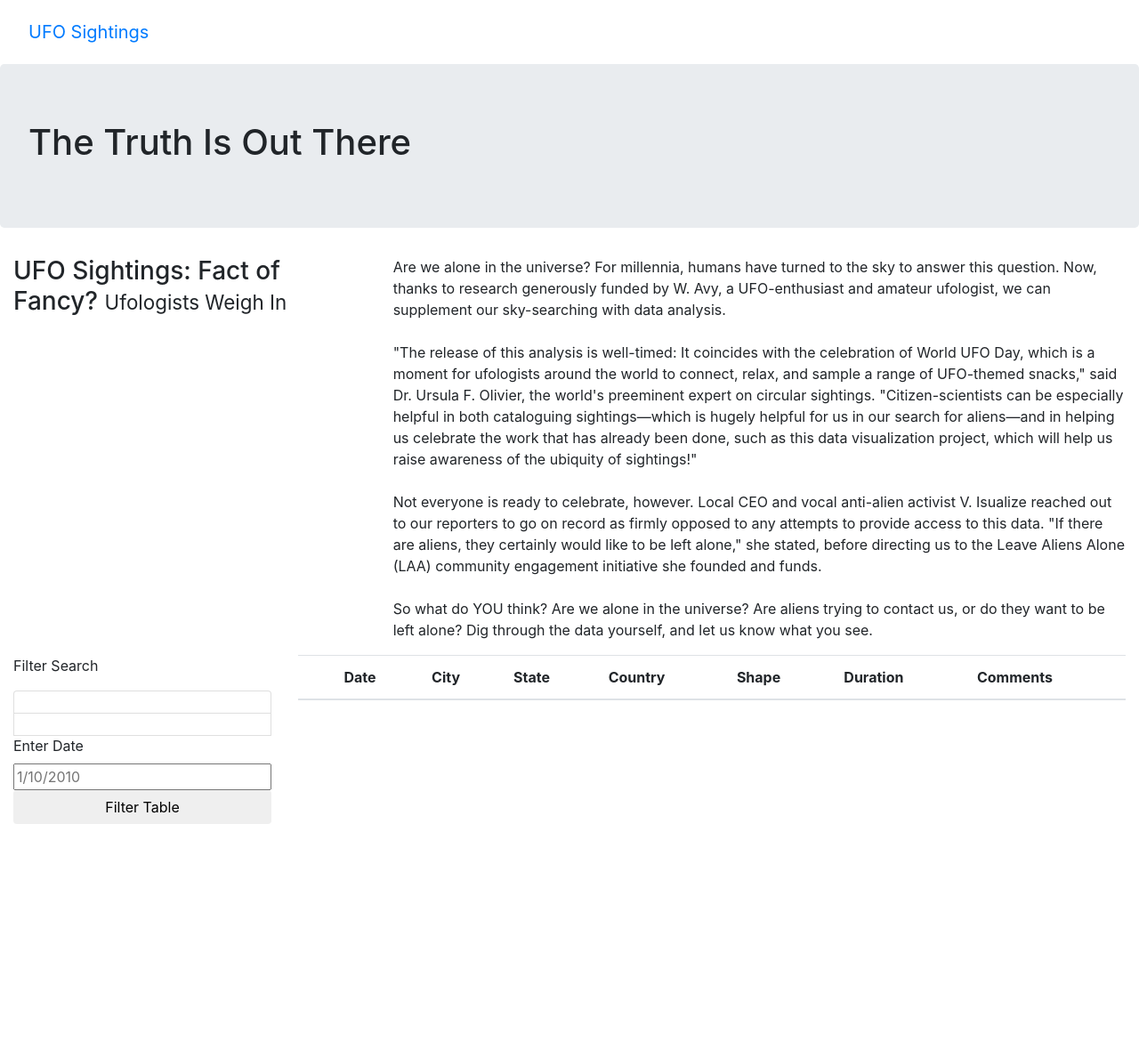
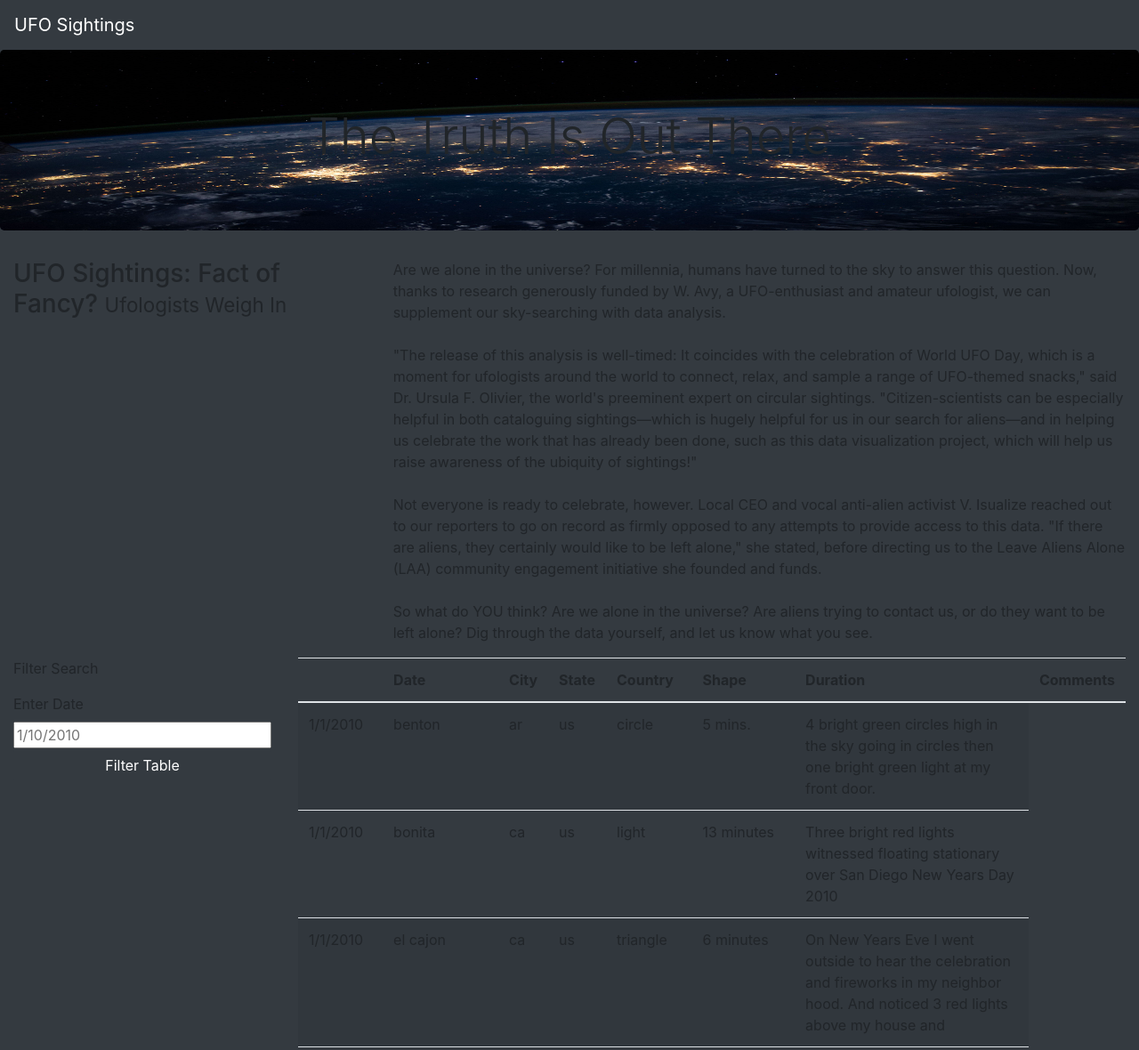
Before and after one commit to Kmhaas/Butler-Bootcamp-Challenge11-UFO, a plain HTML site: page UFO/js/index.html in a window 1280 px wide. Shown: the top 1180 px of the page at 89% size. Before the commit the page ends 926 px from the top, so only its background shows below. Drawn offline with nearby package versions, Linux system fonts and the light colour scheme.

Commit message:
Add files via upload

```diff
--- a/UFO/js/app.js
+++ b/UFO/js/app.js
@@ -3,25 +3,6 @@ const tableData = data;
 // Reference the HTML table using d3
 var tbody = d3.select("tbody");
 
-function buildTable(data) {
-    // First, clear out any existing data
-    tbody.html("");
-
-    // Next, loop through each object in the data
-    // and append a row and cells for each value in the row
-    data.forEach((dataRow) => {
-      // Append a row to the table body
-      let row = tbody.append("tr");
-
-      // Loop through each field in the dataRow and add
-      // each value as a table cell (td)
-      Object.values(dataRow).forEach((val) => {
-        let cell = row.append("td");
-        cell.text(val);
-        }
-      );
-    });
-}
 function buildTable(data) {
   // First, clear out any existing data
   tbody.html("");
--- a/UFO/js/index.html
+++ b/UFO/js/index.html
@@ -5,23 +5,22 @@
     <meta http-equiv="X-UA-Compatible" content="IE=edge">
     <meta name="viewport" content="width=device-width, initial-scale=1.0">
     <title>UFO Finder</title>
+    <link rel="stylesheet" href="style.css"type="text/css">
     <link
       rel="stylesheet"
       href="https://maxcdn.bootstrapcdn.com/bootstrap/4.0.0/css/bootstrap.min.css"
       integrity="sha384-Gn5384xqQ1aoWXA+058RXPxPg6fy4IWvTNh0E263XmFcJlSAwiGgFAW/dAiS6JXm"
       crossorigin="anonymous"
     />
-    <link rel="stylesheet" href="static/css/style.css">
 </head>
-<body>
-  <nav class="navbar navbar-expand-lg">
-    <nav class="navbar navbar-expand-lg">
+<body class="bg-dark">
+  <div class="wrapper">
+    <nav class="navbar navbar-dark bg-dark navbar-expand-lg">
         <a class="navbar-brand" href="index.html">UFO Sightings</a>
     </nav>
-</nav>
-    <div class="wrapper">
+  </div>
   <div class="jumbotron">
-            <h1>The Truth Is Out There</h1>
+    <h1 class= "display-4">The Truth Is Out There</h1>
   </div>
   <div class="container-fluid">
     <div class="row">
@@ -36,24 +35,22 @@
             </p>
         </div>
       </div>
-          </div>
-       <div class="container-fluid">
           <div class="row">
             <div class="col-md-3">
-              <form>
+              <form >
                 <p>Filter Search</p>
-              </form>
                 <ul class="list-group">
-                  <li class="list-group-item">
-
-                  </li>
-                  <li class="list-group-item">
-
-                  </li>
+                  <li class="list-group">
                     <label for="date">Enter Date</label>
                     <input type="text" placeholder="1/10/2010" id="datetime" />
-                  <button id="filter-btn" type="button" class="btn btn-default">Filter Table</button>
+                  </li>
+                  <li class ="list-group">
+                     <button id="filter-btn" type="button" class="btn btn-dark">
+                       Filter Table
+                     </button>
+                  </li>
                 </ul>
+               </form>
             </div>
           <div class="col-md-9">
               <table class="table table-striped">
@@ -76,8 +73,8 @@
           </div>
         </div>
     </div>
+</body>
 <script src="https://cdnjs.cloudflare.com/ajax/libs/d3/4.11.0/d3.js"></script>
-    <script src="static/js/data.js"></script>
-    <script src="static/js/app.js"></script>
-</body>
+<script src="data.js"></script>
+<script src="app.js"></script>
 </html>
--- /dev/null
+++ b/UFO/js/style.css
@@ -0,0 +1,8 @@
+  body {
+    color: #f7f7f7;
+  }
+  .jumbotron {
+    background-image: url("../images/nasa.jpg");
+    background-size: 100% 100%;
+    text-align: center;
+  }
```
Also changed, not shown: UFO/images/nasa.jpg (added). Lines whose indentation alone changed are shown as unchanged.
